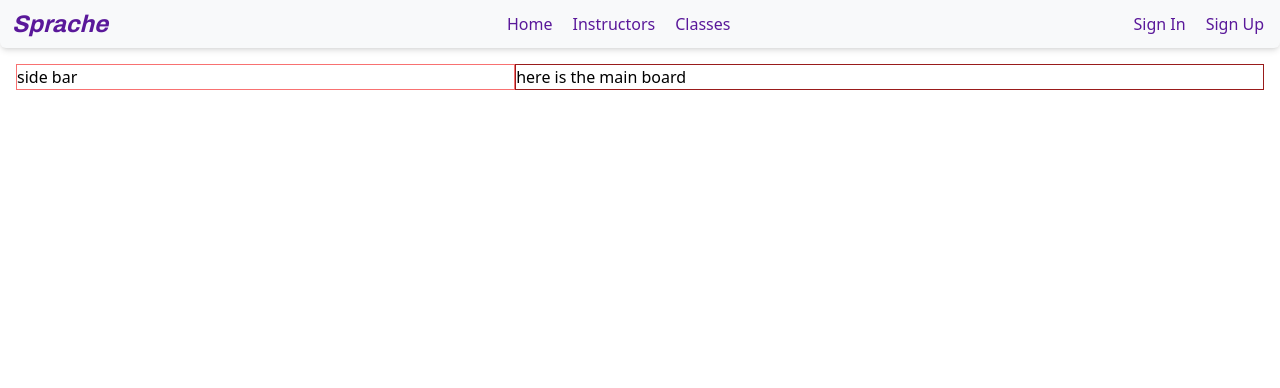
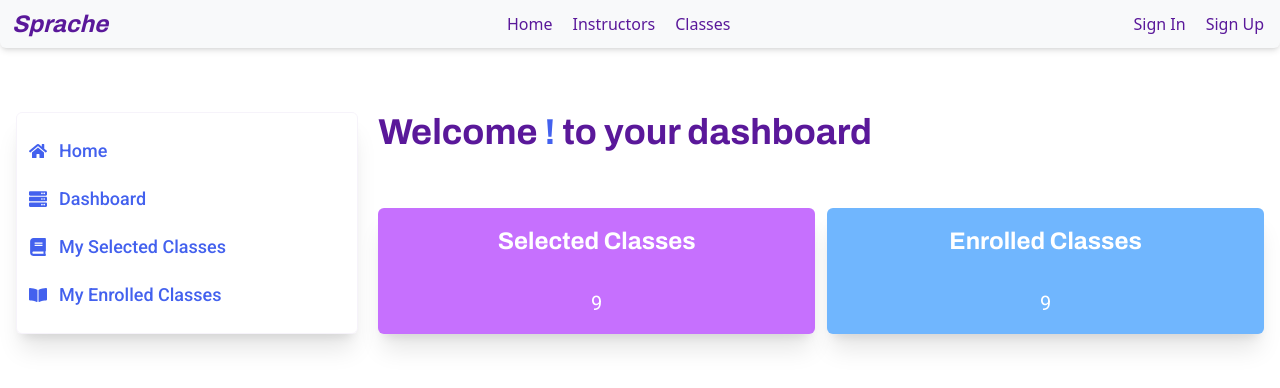
Before and after one commit to eh-munna/Sprache-Client, a React (Vite) app: page /dashboard in a window 1280 px wide. Shown: the top 388 px of the page. Built offline with nearby package versions, Linux system fonts and the light colour scheme; no server answers.

Commit message:
user dashboard completed

```diff
--- a/src/layouts/DashboardLayout.jsx
+++ b/src/layouts/DashboardLayout.jsx
@@ -1,15 +1,37 @@
-import { Outlet } from 'react-router-dom';
+import { Link, Outlet } from 'react-router-dom';
 import Navbar from '../shared/Navbar/Navbar';
+import { FaBook, FaBookOpen, FaHome, FaServer } from 'react-icons/fa';
 
 const DashboardLayout = () => {
   return (
     <div>
       <Navbar></Navbar>
-      <div className="container mx-auto px-4 py-2 md:py-4 grid grid-cols-1 md:grid-cols-5">
-        <div className="col-span-full md:col-span-2 row-span-2 border border-red-400">
-          side bar
+      <div className="container mx-auto px-4 py-2 md:pt-16 grid grid-cols-1 md:grid-cols-7 gap-5">
+        <div className="col-span-full md:col-span-2 border-[#5a189a] border border-opacity-5 px-3 pt-6 pb-0 shadow-xl rounded-md">
+          <ul className="flex flex-col gap-5">
+            <li className="flex items-center gap-3 text-[#4361ee] font-medium text-lg font-[roboto]">
+              <FaHome />
+              <Link to="/">Home</Link>
+            </li>
+            <li className="flex items-center gap-3 text-[#4361ee] font-medium text-lg font-[roboto]">
+              <FaServer />
+              <Link to="/dashboard">Dashboard</Link>
+            </li>
+            <li className="flex items-center gap-3 text-[#4361ee] font-medium text-lg font-[roboto]">
+              <FaBook />
+              <Link to="/dashboard/my-selected-classes">
+                My Selected Classes
+              </Link>
+            </li>
+            <li className="flex items-center gap-3 text-[#4361ee] font-medium text-lg font-[roboto]">
+              <FaBookOpen />
+              <Link to="/dashboard/my-enrolled-classes">
+                My Enrolled Classes
+              </Link>
+            </li>
+          </ul>
         </div>
-        <div className="col-span-full md:col-span-3 border border-red-800">
+        <div className="col-span-full md:col-span-5 ">
           <Outlet></Outlet>
         </div>
       </div>
--- /dev/null
+++ b/src/pages/Dashboard/Analytics/Analytics.jsx
@@ -0,0 +1,32 @@
+import { useContext } from 'react';
+import { AuthContext } from '../../../providers/AuthProvider';
+
+const Analytics = () => {
+  const { user } = useContext(AuthContext);
+  return (
+    <div className="">
+      <h3 className="text-4xl text-[#5a189a] font-[archivo] pb-8">
+        Welcome <span className="text-[#4361ee]">{user?.displayName}!</span> to
+        your dashboard
+      </h3>
+
+      <div className="grid grid-cols-2 pt-6 gap-3">
+        <div className="border-[#c670fe] border border-opacity-5 shadow-xl p-4 rounded-md flex flex-col items-center justify-center bg-[#c670fe] text-[#fff]">
+          <h2 className="text-2xl text-center font-[archivo]">
+            Selected Classes
+          </h2>
+          <p className="pt-8 font-[roboto] text-xl">9</p>
+        </div>
+
+        <div className="border-[#70b6fe] border border-opacity-5 shadow-xl p-4 rounded-md flex flex-col items-center justify-center bg-[#70b6fe] text-[#fff]">
+          <h2 className="text-2xl  text-center font-[archivo]">
+            Enrolled Classes
+          </h2>
+          <p className="pt-8 font-[roboto] text-xl">9</p>
+        </div>
+      </div>
+    </div>
+  );
+};
+
+export default Analytics;
--- a/src/pages/Dashboard/Dashboard.jsx
+++ b/src/pages/Dashboard/Dashboard.jsx
@@ -1,7 +1,9 @@
+import Analytics from './Analytics/Analytics';
+
 const Dashboard = () => {
   return (
     <div>
-      <div className="">here is the main board</div>
+      <Analytics />
     </div>
   );
 };
--- /dev/null
+++ b/src/pages/Dashboard/MyEnrolledClasses/MyEnrolledClasses.jsx
@@ -0,0 +1,5 @@
+const MyEnrolledClasses = () => {
+  return <div>My Enrolled Classes</div>;
+};
+
+export default MyEnrolledClasses;
--- /dev/null
+++ b/src/pages/Dashboard/MySelectedClasses/MySelectedClasses.jsx
@@ -0,0 +1,5 @@
+const MySelectedClasses = () => {
+  return <div>My Selected Classes</div>;
+};
+
+export default MySelectedClasses;
--- a/tailwind.config.js
+++ b/tailwind.config.js
@@ -1,7 +1,12 @@
 export default {
   content: ['./index.html', './src/**/*.{js,ts,jsx,tsx}'],
   theme: {
-    extend: {},
+    extend: {
+      fontFamily: {
+        archivo: ['Archivo', 'sans-serif'],
+        roboto: ['Roboto', 'sans-serif'],
+      },
+    },
   },
   plugins: [],
 };
```
Also changed, not shown: src/Routes/Router/Router.jsx (+10 -0 lines).
